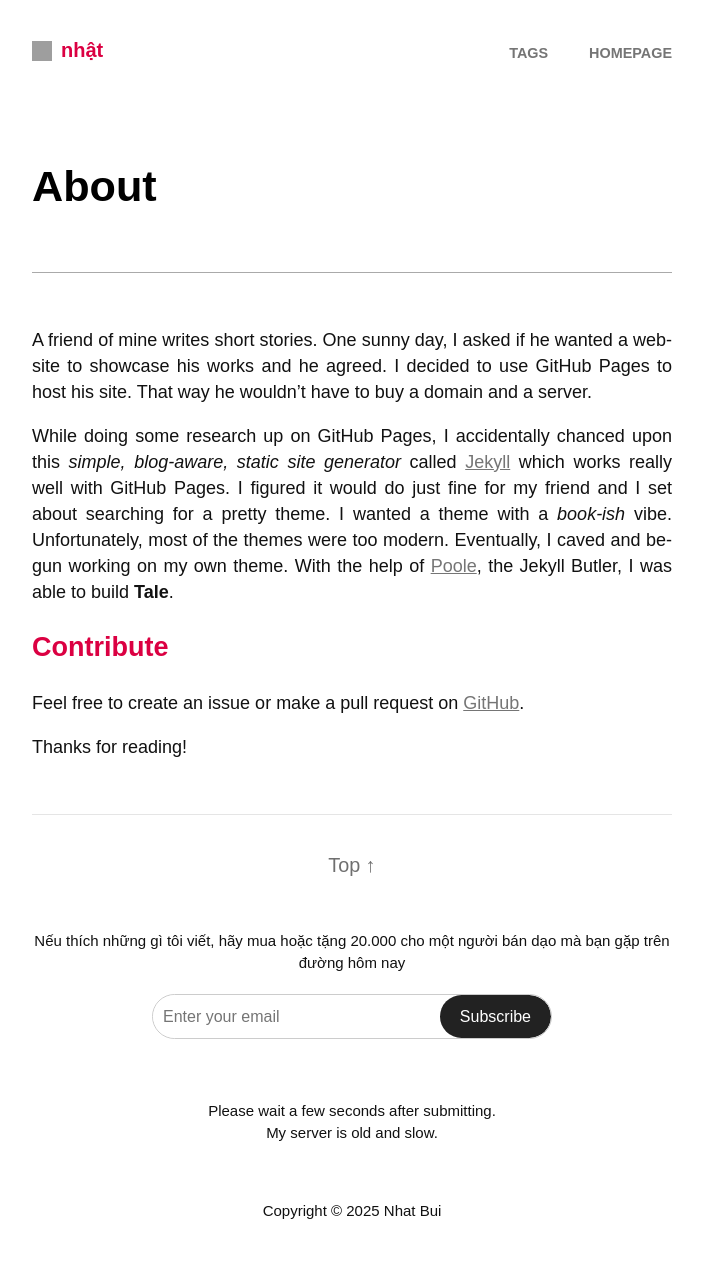
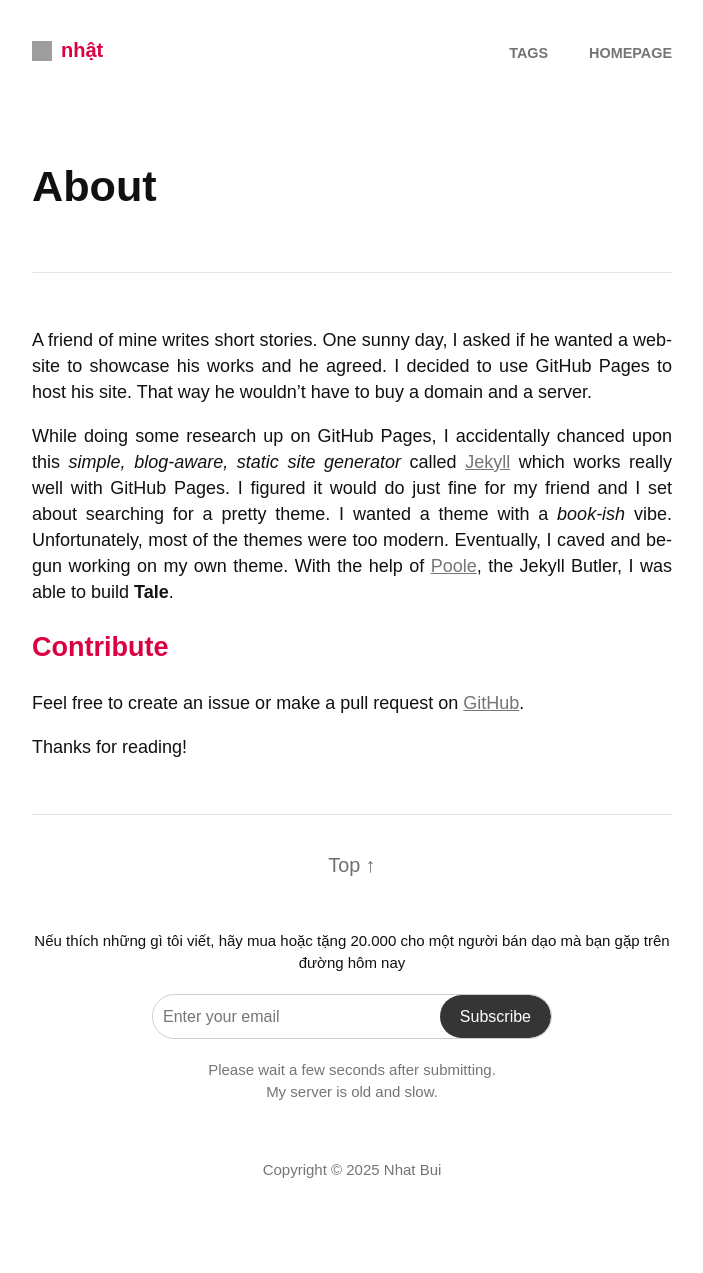
Before and after one commit to vitaminhat/blog, a Jekyll site: the page built from _pages/about.md, in a window 1280 px wide. Shown: the whole page, without its empty margins (288-991 px from the left). Built offline with Jekyll 4.4.1, drawn with Linux system fonts in a browser that asks for light colours; some web fonts are replaced; comment, search, counter and statistics services are not loaded; after the commit the page ends 1231 px from its top, so only the background shows below that; grey boxes are pictures that could not be loaded.

Commit message:
change color shades

```diff
--- a/_includes/footer.html
+++ b/_includes/footer.html
@@ -16,7 +16,6 @@
 			});
 		});
 	</script>
-
 	<style>
 		.subscription-box {
 			margin: 20px auto;
@@ -57,7 +56,7 @@
 			right: 0;
 			height: 100%;
 			padding: 0 20px;
-			background-color: #222;
+			background-color: #353535;
 			border: none;
 			border-radius: 30px;
 			color: white;
@@ -67,7 +66,7 @@
 		}
 
 		button:hover {
-			background-color: #777;
+			background-color: #757575;
 		}
 
 
@@ -98,15 +97,14 @@
 		</form>
 	</div>
 
-	<br />
 	<small>
-		<p align="center">
+		<p align="center" style="color: #757575;">
 			Please wait a few seconds after submitting.<br />My server is old and slow.
 		</p>
 	</small>
 	<br />
 	<small>
-		<p align="center">
+		<p align="center" style="color: #757575;">
 			Copyright &#169; 2025 Nhat Bui
 		</p>
 	</small>
--- a/_sass/tale/_catalogue.scss
+++ b/_sass/tale/_catalogue.scss
@@ -22,7 +22,7 @@
 
   &-time {
     font-size: 14px;
-    color: $default-tint;
+    color: $grey-1;
     font-family: $sans-serif;
     @media (max-width: 480px) {  /* phone */
     	font-size: 12px;
--- a/_sass/tale/_post.scss
+++ b/_sass/tale/_post.scss
@@ -2,12 +2,12 @@
   padding: 2rem 0;
 
   &-info {
-    color: $default-tint;
+    color: $grey-1;
     font-family: $sans-serif;
   }
 
   &-title {
-    color: black;
+    color: $default-color;
     font-family: $sans-serif;
     font-size: 2.4rem;
     font-weight: bold;
@@ -15,7 +15,7 @@
   }
 
   &-line {
-    border-top: 0.1rem solid $default-tint;
+    border-top: 0.1rem solid $grey-2;
     display: block;
     width: 100%;
     margin: 3rem 0;
--- a/_sass/tale/_tags.scss
+++ b/_sass/tale/_tags.scss
@@ -1,7 +1,7 @@
 .tags {
   &-header {
     &-title {
-      color: black;
+      color: $default-color;
 	  font-family: $sans-serif;
       font-size: 2.4rem;
 	  margin: 1rem 0;
@@ -39,7 +39,7 @@
       display: inline-block;
       margin: 2rem 0 0.5rem;
       font-family: $sans-serif;
-      color: $default-color;
+      color: $grey-1;
     }
   }
 
@@ -50,7 +50,7 @@
 
     &-title {
       font-family: $sans-serif;
-      color: black;
+      color: $default-color;
       text-decoration: none;
       white-space: nowrap;
       overflow: hidden;
@@ -65,7 +65,7 @@
     }
 
     &-meta {
-      color: $default-tint;
+      color: $grey-1;
       text-align: right;
       white-space: nowrap;
       font-family: $sans-serif;
--- a/_sass/tale/_variables.scss
+++ b/_sass/tale/_variables.scss
@@ -1,7 +1,7 @@
 // Colors
 $default-color: #111111 !default;
 $default-shade: #353535 !default;
-$default-tint: #aaa !default;
+$default-tint: #e5e5e5 !default;
 $grey-1: #757575 !default;
 $grey-2: #e5e5e5 !default;
 $grey-3: #f9f9f9 !default;
```
Also changed, not shown: 8 other files.
